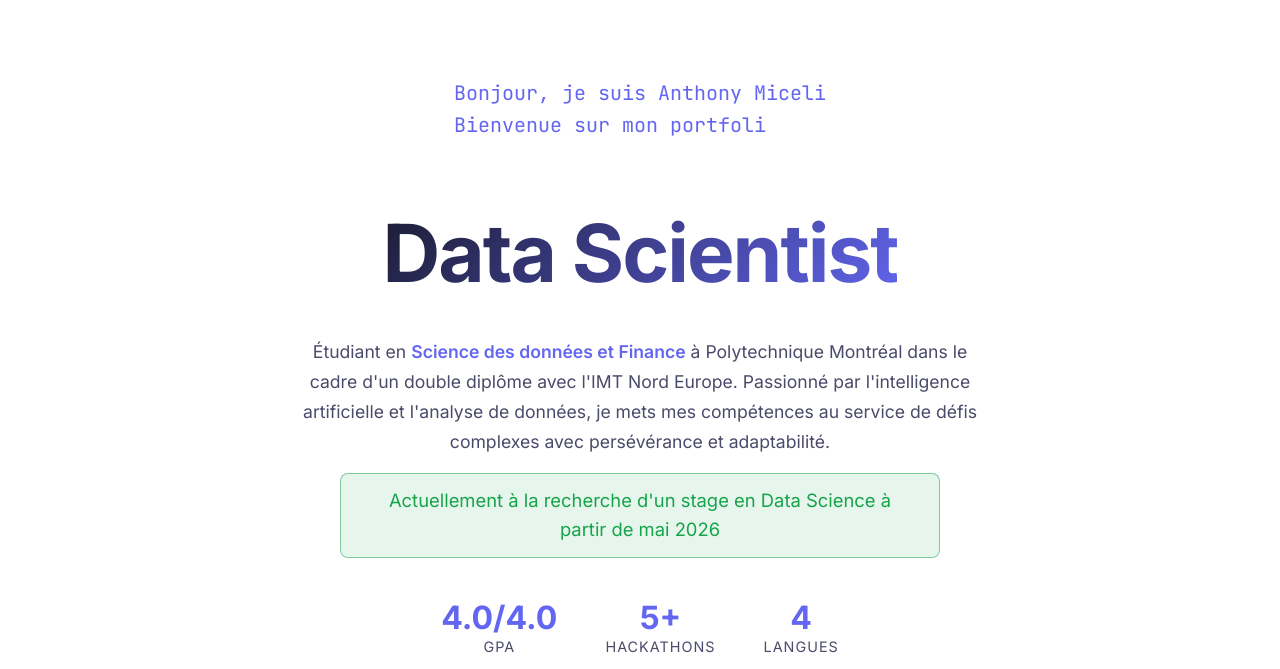
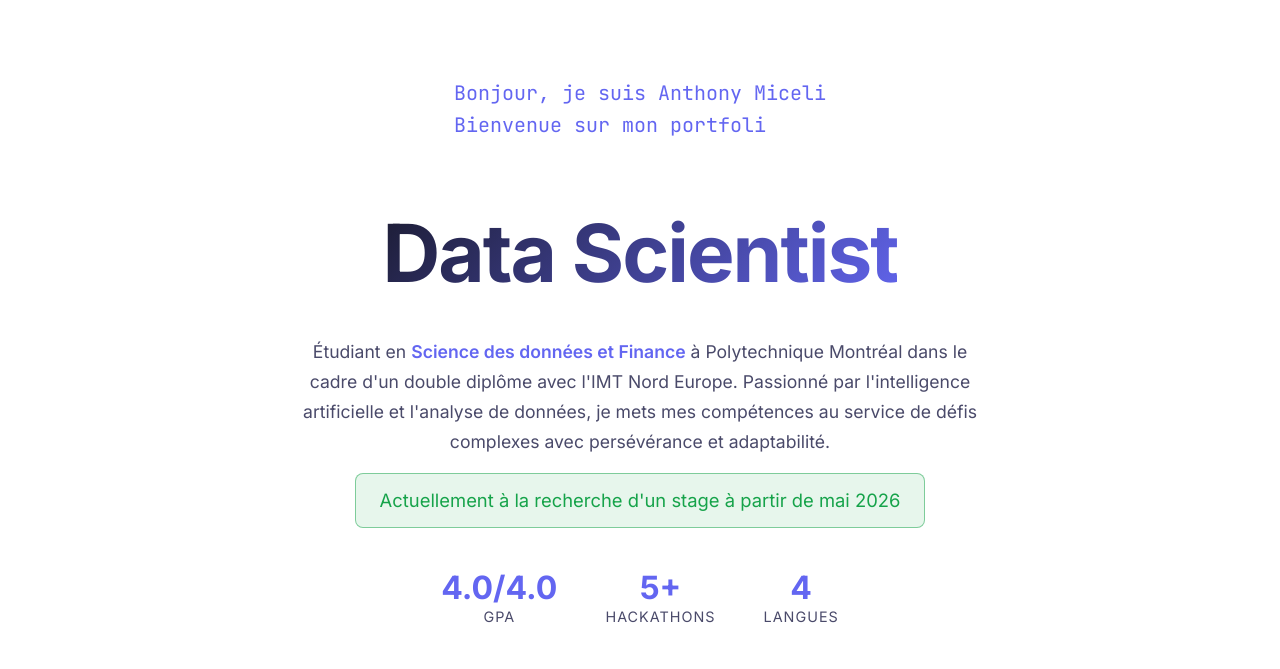
Before and after one commit to anthopy/anthopy.github.io, a plain HTML site: page index.html in a window 1280 px wide. Shown: the part 73-742 px from the top of the page. Drawn offline with Linux system fonts and the light colour scheme.

Commit message:
modif hero subtitle

```diff
--- a/index.html
+++ b/index.html
@@ -59,8 +59,8 @@
             <p class="hero-description" data-fr="Étudiant en <strong>Science des données et Finance</strong> à Polytechnique Montréal dans le cadre d'un double diplôme avec l'IMT Nord Europe. Passionné par l'intelligence artificielle et l'analyse de données, je mets mes compétences au service de défis complexes avec persévérance et adaptabilité." data-en="<strong>Data Science & Finance</strong> student at Polytechnique Montréal pursuing a dual degree with IMT Nord Europe. Passionate about artificial intelligence and data analysis, I leverage my skills to solve complex challenges with perseverance and adaptability.">
                 Étudiant en <strong>Science des données et Finance</strong> à Polytechnique Montréal dans le cadre d'un double diplôme avec l'IMT Nord Europe. Passionné par l'intelligence artificielle et l'analyse de données, je mets mes compétences au service de défis complexes avec persévérance et adaptabilité.
             </p>
-            <p class="hero-subtitle" data-fr="Actuellement à la recherche d'un stage en Data Science à partir de mai 2026" data-en="Currently seeking a Data Science internship starting May 2026">
-                Actuellement à la recherche d'un stage en Data Science à partir de mai 2026
+            <p class="hero-subtitle" data-fr="Actuellement à la recherche d'un stage à partir de mai 2026" data-en="Currently seeking an internship starting May 2026">
+                Actuellement à la recherche d'un stage à partir de mai 2026
             </p>
             <div class="hero-stats">
                 <div class="stat">
```
